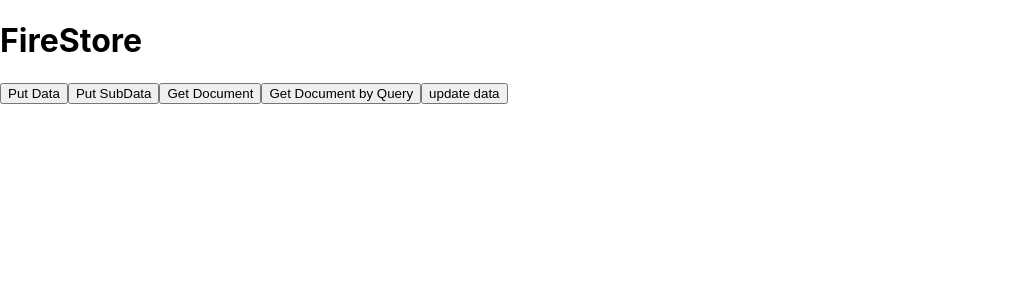
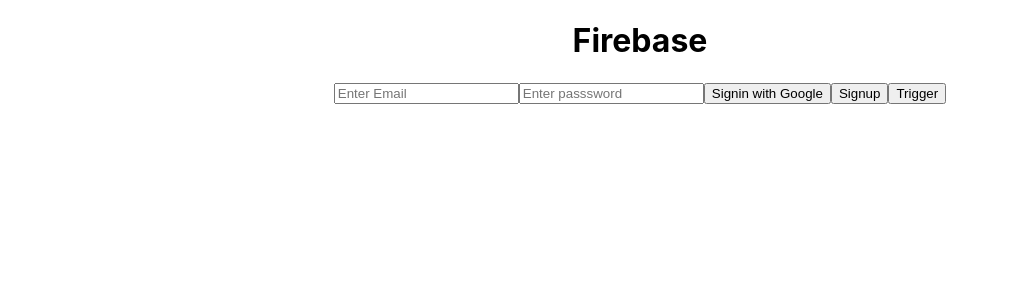
Before and after one commit to Ujala-355/Firebase_react_App, a React (Create React App) app: page / in a window 1280 px wide. Shown: the top 300 px of the page, without its empty margins (0-1009 px from the left). Built offline with nearby package versions, Linux system fonts and the light colour scheme.

Commit message:
realtime database

```diff
--- a/src/App.js
+++ b/src/App.js
@@ -39,54 +39,57 @@
 // }
 // export default App;
 
-// import React, { useState } from 'react';
-// import {useFirebase} from "./page/context/Firebase";
-// import "./App.css"
+import React, { useState } from 'react';
+import {useFirebase} from "./page/context/Firebase";
+import "./App.css"
+const App=()=>{
+    const firebase=useFirebase();
+    console.log(firebase)
+    const [email,setEmail]=useState('');
+    const [password,setPassword]=useState('');
+    const putDataNew=()=>{
+        firebase.putData('root/class10/class11',{id:12});
+    }
+    return(
+        <>
+            <div className="App">
+                <h1>Firebase</h1>
+                <input
+                    type="email"
+                    placeholder="Enter Email"
+                    onChange={(e)=>setEmail(e.target.value)}
+                    value={email}
+                />
+                <input
+                    type="password"
+                    placeholder="Enter passsword"
+                    onChange={(e)=>setPassword(e.target.value)}
+                    value={password}
+                />
+                <button>Signin with Google</button>
+                <button
+                    onClick={()=>{firebase.signupUserWithEmailAndPassword(email,password);
+                    firebase.putData("users/"+"vikas",{email,password});
+                }}
+
+
+                >
+                Signup</button>
+                <button onClick={putDataNew}>Trigger</button>
+            </div>
+        </>
+    )
+}
+export default App;
+
+
+// fireStore
+// import FireStore from "./firestore"
 // const App=()=>{
-//     const firebase=useFirebase();
-//     console.log(firebase)
-//     const [email,setEmail]=useState('');
-//     const [password,setPassword]=useState('');
-
 //     return(
 //         <>
-//             <div className="App">
-//                 <h1>Firebase</h1>
-//                 <input
-//                     type="email"
-//                     placeholder="Enter Email"
-//                     onChange={(e)=>setEmail(e.target.value)}
-//                     value={email}
-//                 />
-//                 <input
-//                     type="password"
-//                     placeholder="Enter passsword"
-//                     onChange={(e)=>setPassword(e.target.value)}
-//                     value={password}
-//                 />
-//                 <button>Signin with Google</button>
-//                 <button
-//                     onClick={()=>{firebase.signupUserWithEmailAndPassword(email,password);
-//                     firebase.putData("users/"+"vikas",{email,password});
-//                 }}
-
-
-//                 >
-//                 Signup</button>
-//             </div>
+//             <FireStore/>
 //         </>
 //     )
 // }
 // export default App;
-
-
-// fireStore
-import FireStore from "./firestore"
-const App=()=>{
-    return(
-        <>
-            <FireStore/>
-        </>
-    )
-}
-export default App;
```
